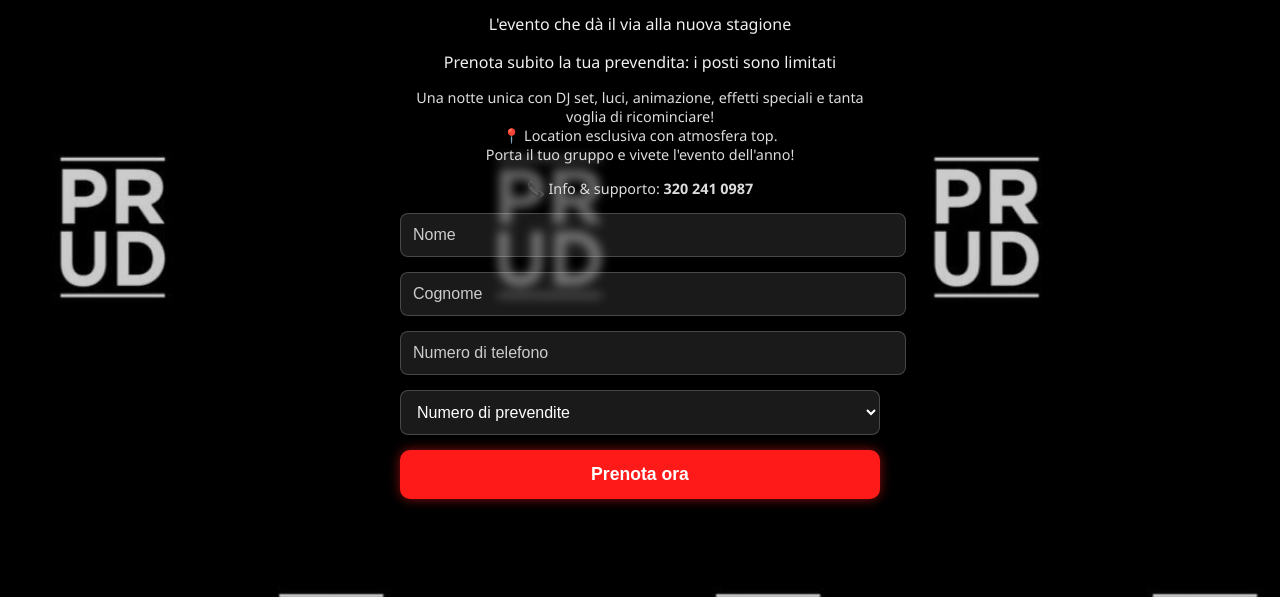
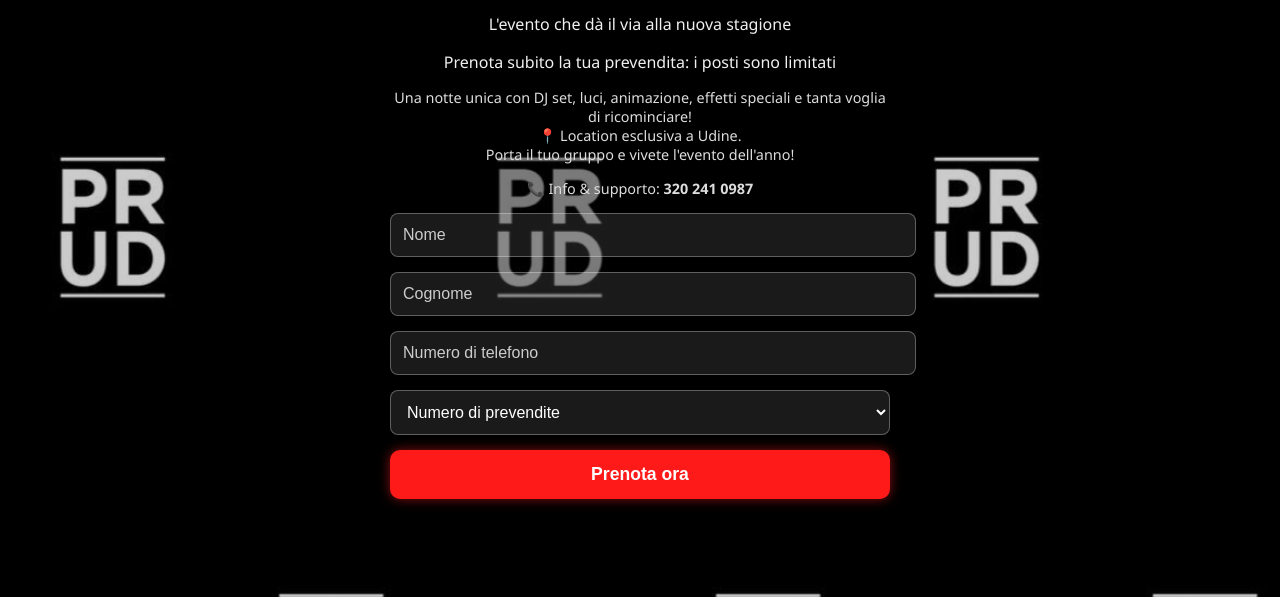
Before and after one commit to nicole542/prevendite-backtoschool, a plain HTML site: page index.html in a window 1280 px wide. Shown: the part 203-800 px from the top of the page. Drawn offline with Linux system fonts and the light colour scheme.

Commit message:
Update index.html

```diff
--- a/index.html
+++ b/index.html
@@ -18,6 +18,7 @@
       align-items: center;
     }
 
+    /* overlay leggero solo per migliorare il contrasto */
     body::before {
       content: '';
       position: absolute;
@@ -25,22 +26,21 @@
       left: 0;
       width: 100%;
       height: 100%;
-      background: rgba(0, 0, 0, 0.2); /* leggero overlay */
+      background: rgba(0, 0, 0, 0.2); /* leggerissimo overlay, sfondo ancora visibile */
       z-index: 0;
     }
 
     .container {
       position: relative;
       z-index: 1;
-      background-color: rgba(0, 0, 0, 0.5); /* maggiore trasparenza */
+      background-color: rgba(0, 0, 0, 0.4); /* contenitore molto trasparente */
       padding: 35px 30px;
       border-radius: 15px;
       width: 95%;
-      max-width: 480px;
+      max-width: 500px;
       color: white;
       text-align: center;
-      backdrop-filter: blur(5px); /* effetto vetro */
-      box-shadow: 0 8px 24px rgba(0,0,0,0.3);
+      box-shadow: 0 4px 20px rgba(0, 0, 0, 0.4);
       animation: fadeIn 1s ease forwards;
     }
 
@@ -71,7 +71,7 @@
       width: 100%;
       padding: 12px;
       margin-bottom: 15px;
-      border: 1px solid rgba(255, 255, 255, 0.2);
+      border: 1px solid rgba(255, 255, 255, 0.3);
       border-radius: 8px;
       font-size: 1em;
       background-color: rgba(255, 255, 255, 0.1);
@@ -144,7 +144,7 @@
 
     <p class="details">
        Una notte unica con DJ set, luci, animazione, effetti speciali e tanta voglia di ricominciare!<br />
-      📍 Location esclusiva con atmosfera top.<br />
+      📍 Location esclusiva a Udine.<br />
        Porta il tuo gruppo e vivete l'evento dell'anno!
     </p>
 
@@ -159,6 +159,7 @@
 
       <select name="prevendite" required>
         <option value="" disabled selected>Numero di prevendite</option>
+        <!-- Opzioni da 1 a 30 -->
         <option value="1">1</option>
         <option value="2">2</option>
         <option value="3">3</option>
```
